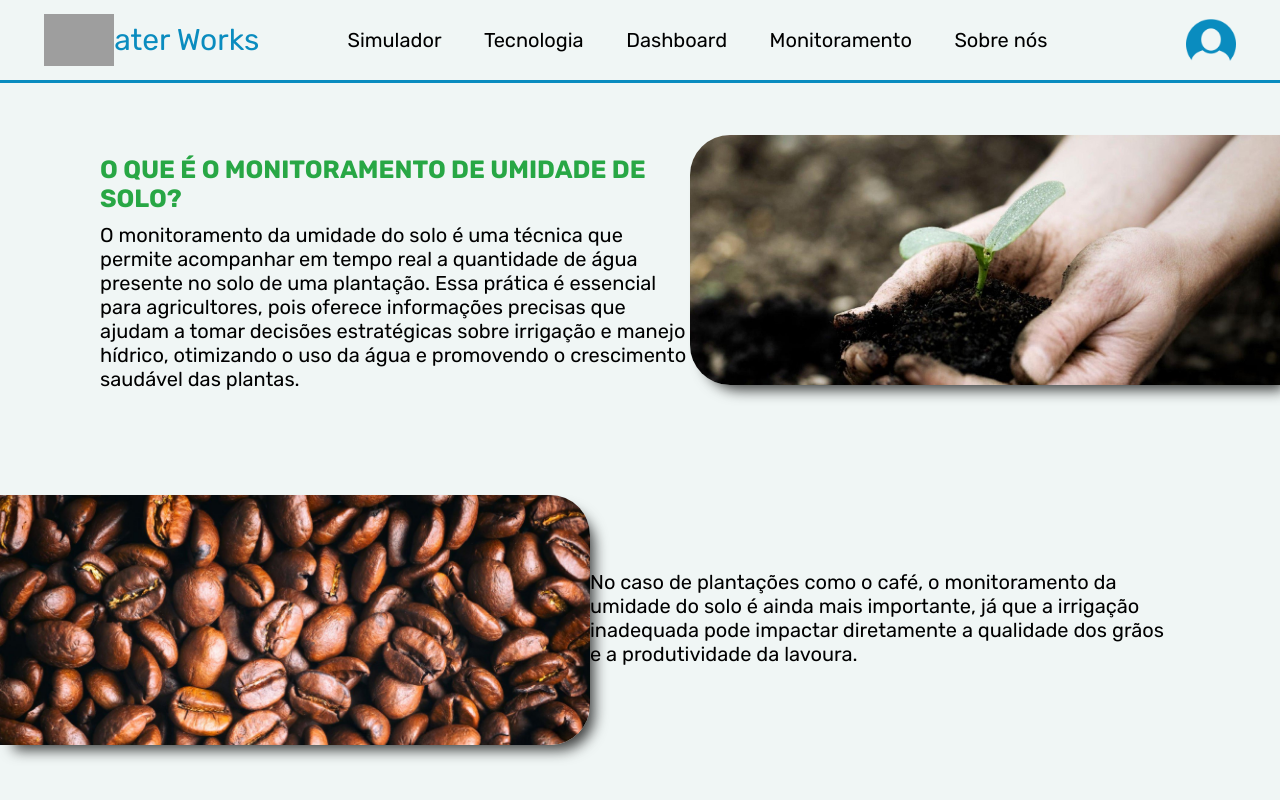
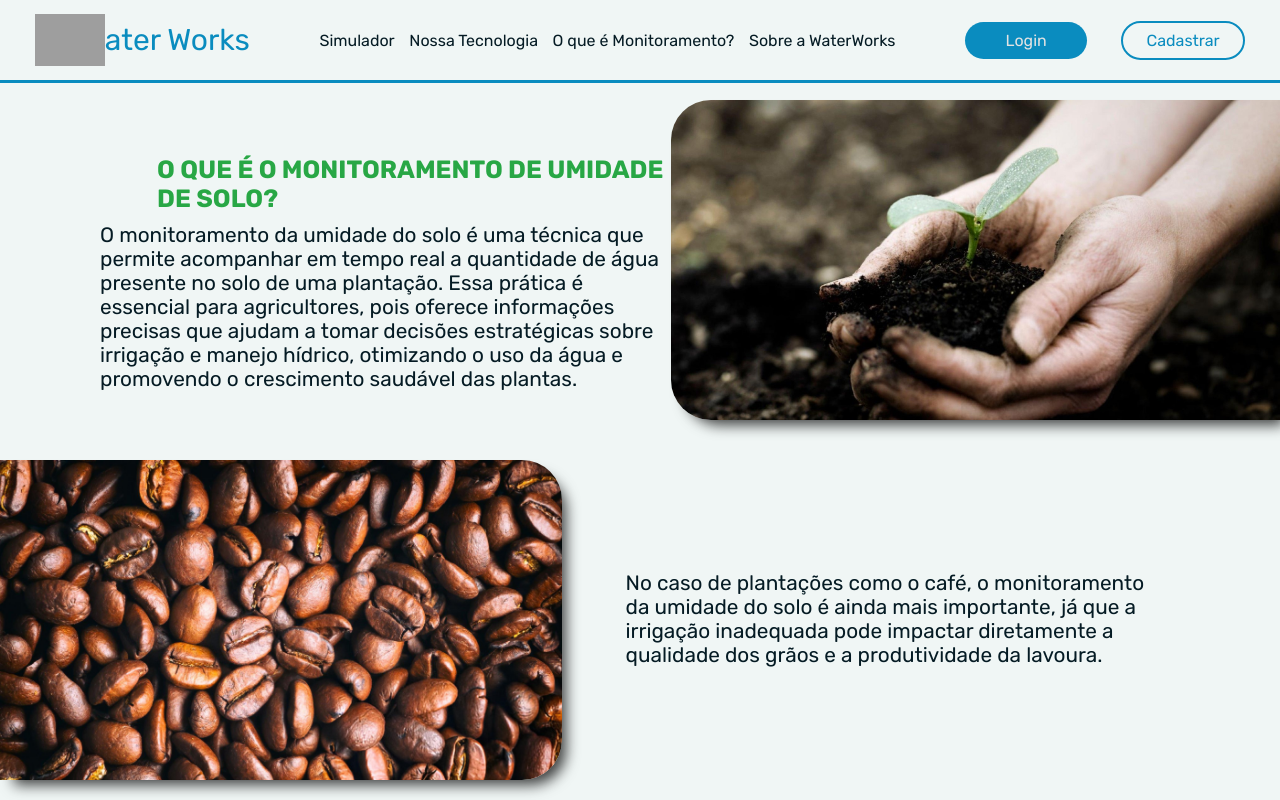
Before and after one commit to PAZanini/Sprint-2, a website: page site/pages/monitoramento.html in a window 1280 px wide. Drawn offline with Linux system fonts and the light colour scheme; grey boxes are pictures that could not be loaded.

Commit message:
ajustes na home

```diff
--- a/site/css/estiloCalculadora.css
+++ b/site/css/estiloCalculadora.css
@@ -58,72 +58,73 @@ header {
     justify-content: space-between;
     align-items: center;
     height: 100%;
-    width: 700px;
-
+    width: 45%;
+    margin: 0;
+    padding: 0;
 
     li {
-      font-size: 20px;
+      font-size: 1rem;
       color: black;
       text-decoration: none;
-      transition: color 0.3s ease-in-out, transform 0.3s ease-in-out;
-
-      &:hover {
-        transform: scale(1.05);
-        color: #0A8CBF;
-      }
 
       a {
-        color: black;
+        color: #051b24;
         text-decoration: none;
         transition: color 0.2s ease-in-out, transform 0.2s ease-in-out;
 
         &:hover {
-          transform: scale(1.03);
+          transform: scale(1.01);
           color: #0A8CBF;
         }
       }
     }
   }
 
+
   .entrar {
     display: flex;
-    justify-content: flex-end;
+    width: 280px;
     height: 100%;
-    width: 100px;
     align-items: center;
+    justify-content: space-between;
 
-    img {
-      width: 50px;
-      height: 50px;
-      transition: color 0.3s ease-in-out, transform 0.3s ease-in-out;
+    .login {
+      display: flex;
+      align-items: center;
+      justify-content: center;
+      width: 122px;
+      height: 37px;
+      border-radius: 50px;
+      background-color: #0A8CBF;
+      color: #e3e3e3;
+      transition: color 0.2s ease-in-out, transform 0.2s ease-in-out;
 
+      &:hover {
+        transform: scale(1.01);
+        background-color: #41a8d1;
+      }
     }
 
-    li {
-      font-size: 20px;
-      color: black;
-      text-decoration: none;
-      transition: color 0.3s ease-in-out, transform 0.3s ease-in-out;
+    .registrar {
+      display: flex;
+      align-items: center;
+      justify-content: center;
+      width: 120px;
+      height: 35px;
+      border-radius: 50px;
+      border: 2px solid #0A8CBF;
+      color: #0A8CBF;
+      transition: color 0.2s ease-in-out, transform 0.2s ease-in-out;
 
       &:hover {
-        transform: scale(1.05);
-        color: #0A8CBF;
+        transform: scale(1.01);
+        border: 2px solid #41a8d1;
+        color: #41a8d1;
       }
 
-      a {
-        color: black;
-        text-decoration: none;
-        transition: color 0.2s ease-in-out, transform 0.2s ease-in-out;
-
-        &:hover {
-          transform: scale(1.03);
-          color: #0A8CBF;
-        }
-      }
     }
   }
 }
-
 
 .lugar {
   width: 100%;
--- a/site/css/index.css
+++ b/site/css/index.css
@@ -6,6 +6,7 @@ html, body {
     font-family: 'Rubik', sans-serif;
     scroll-padding-top: 80px;
     background-color: #F0F6F5;
+    font-size: 16px;
 
 }
 
@@ -60,68 +61,70 @@ header {
         justify-content: space-between;
         align-items: center;
         height: 100%;
-        width: 700px;
-
+        width: 45%;
+        margin: 0;
+        padding: 0;
 
         li {
-            font-size: 20px;
+            font-size: 1rem;
             color: black;
             text-decoration: none;
-            transition: color 0.3s ease-in-out, transform 0.3s ease-in-out;
-
-            &:hover {
-                transform: scale(1.05);
-                color: #0A8CBF;
-            }
 
             a {
-                color: black;
+                color: #051b24;
                 text-decoration: none;
                 transition: color 0.2s ease-in-out, transform 0.2s ease-in-out;
 
                 &:hover {
-                    transform: scale(1.03);
+                    transform: scale(1.01);
                     color: #0A8CBF;
                 }
             }
         }
     }
 
+
     .entrar {
         display: flex;
-        justify-content: flex-end;
+        width: 280px;
         height: 100%;
-        width: 100px;
         align-items: center;
+        justify-content: space-between;
 
-        img {
-            width: 50px;
-            height: 50px;
-            transition: color 0.3s ease-in-out, transform 0.3s ease-in-out;
-
-        }
-
-        li {
-            font-size: 20px;
-            color: black;
-            text-decoration: none;
-            transition: color 0.3s ease-in-out, transform 0.3s ease-in-out;
-
-            &:hover {
-                transform: scale(1.05);
-                color: #0A8CBF;
-            }
-
-            a {
-                color: black;
-                text-decoration: none;
+        .login {
+            display: flex;
+            align-items: center;
+            justify-content: center;
+            width: 122px;
+            height: 37px;
+            border-radius: 50px;
+            background-color: #0A8CBF;
+            color: #e3e3e3;
             transition: color 0.2s ease-in-out, transform 0.2s ease-in-out;
 
             &:hover {
-                    transform: scale(1.03);
-                    color: #0A8CBF;
+                transform: scale(1.01);
+                background-color: #41a8d1;
             }
         }
+
+        .registrar {
+            display: flex;
+            align-items: center;
+            justify-content: center;
+            width: 120px;
+            height: 35px;
+            border-radius: 50px;
+            border: 2px solid #0A8CBF;
+            color: #0A8CBF;
+            transition: color 0.2s ease-in-out, transform 0.2s ease-in-out;
+
+            &:hover {
+                transform: scale(1.01);
+                border: 2px solid #41a8d1;
+                color: #41a8d1;
+            }
+
         }
     }
 }
@@ -163,9 +166,8 @@ header {
                 margin: 0;
                 padding: 0;
                 text-shadow: 2px 2px 5px rgba(0, 0, 0, 0.7);
-                /* font-weight: bold; */
+                font-weight: 400;
             }
-
         }
 
         .dois {
@@ -173,12 +175,11 @@ header {
 
             p {
                 color: #F0F6F5;
-                font-size: 25px;
+                font-size: 1.5em;
                 text-align: center;
                 margin: 0;
                 padding: 0;
                 text-shadow: 2px 2px 5px rgba(0, 0, 0, 1);
-
 
                 span {
                     color: #0A8CBF;
@@ -189,7 +190,6 @@ header {
 }
 
 .simulador {
-    /* background-color: #F0F6F5; */
     border-top: 3px solid #0A8CBF;
     width: 100%;
     height: calc(100vh - 80px);
@@ -208,29 +208,30 @@ header {
 
         .texto {
             display: flex;
+            justify-content: center;
             flex-direction: column;
             width: 50%;
-            height: 90%;
-            padding: 3% 3% 0 3%;
-
+            height: 100%;
 
             h2 {
-                font-size: 60px;
-                width: 100%;
+                font-size: 3em;
+                padding: 0 1.3em;
                 margin: 0;
-                margin-bottom: 30px;
+                margin-bottom: 5%;
 
             }
 
             .botao {
+                margin: 0;
+                margin-left: 10%;
                 display: flex;
                 align-items: center;
                 justify-content: center;
                 background-color: #28a745;
                 color: #fff;
                 width: 200px;
-                height: 60px;
-                font-size: 20px;
+                height: 50px;
+                font-size: 1.1em;
                 font-weight: bold;
                 border-radius: 50px;
                 text-decoration: none;
@@ -261,27 +262,27 @@ header {
     display: flex;
     flex-direction: column;
     align-items: center;
-    /* background-color: #F0F6F5; */
-
 
     .titulo {
         background: linear-gradient(90deg, #0A8CBF, #5CCFE6);
         width: 100%;
         height: 30%;
         display: flex;
+        align-items: center;
+        justify-content: center;
         flex-direction: column;
         align-items: center;
         color: #F0F6F5;
 
         h1 {
-            font-size: 40px;
-            margin: 20px;
+            font-size: 2.5rem;
+            margin: 0 6%;
+
         }
 
         p {
-            font-size: 30px;
+            font-size: 1.5rem;
             margin: 0;
-            padding: 0;
 
         }
     }
@@ -294,15 +295,16 @@ header {
         width: 100%;
         height: 100%;
 
-
-
         .um, .dois, .tres {
-            width: 30%;
-            height: 80%;
+            width: 350px;
+            height: 370px;
             display: flex;
             flex-direction: column;
             align-items: center;
             transition: color 0.5s ease-in-out, transform 0.5s ease-in-out;
+            background-color: #e3e3e3;
+            border-radius: 10px;
+            box-shadow: 0px 6px 12px rgba(0, 0, 0, 0.3);
 
             &:hover {
                 transform: scale(1.03);
@@ -311,36 +313,33 @@ header {
             li {
                 list-style: none;
                 font-size: 20px;
-                text-align: center;
-                padding: 20px;
-                color: #0A8CBF;
+                padding: 5%;
+                color: #051b24;
             }
 
             .sensor {
                 margin-top: 30px;
-                width: 300px;
-                height: auto;
+                height: 200px;
+                width: auto;
 
             }
 
             .bancoDados {
-                width: 230px;
-                height: auto;
+                height: 200px;
+                width: auto;
+
             }
 
             .grafico {
-                margin-top: 10px;
-                width: 350px;
-                height: auto;
-            }
+                height: 200px;
+                width: auto;
 
             }
         }
-
+    }
 }
 
 .dashboard {
-    /* background-color: #F0F6F5; */
     width: 100%;
     height: calc(100vh - 80px);
     display: flex;
@@ -370,7 +369,7 @@ header {
 
             .titulo {
                 h1 {
-                    font-size: 40px;
+                    font-size: 2.3rem;
                     margin: 0;
                     padding: 0;
 
@@ -410,7 +409,6 @@ header {
     width: 100%;
     display: flex;
     align-items: center;
-    /* background-color: #F0F6F5; */
 
     .texto {
         width: 50%;
@@ -450,7 +448,6 @@ header {
             justify-content: center;
         }
 
-
         a {
             text-decoration: none;
 
@@ -461,17 +458,13 @@ header {
                 flex-direction: column;
                 align-items: center;
 
-
                 .circulo {
                     width: 150px;
                     height: 150px;
                     border-radius: 50%;
                     box-shadow: 0 0 10px rgba(0, 0, 0, 0.5);
                     background-size: cover;
-
                 }
-
-
 
                 p {
                     color: #ee169b;
@@ -485,7 +478,6 @@ header {
             .circulo {
                 background-image: url("../imgs\ -\ Home/aaron.png");
             }
-
         }
 
         .dois {
@@ -523,12 +515,14 @@ header {
 
 .footer {
     width: 100%;
-    height: calc(100vh - 80px);
+    height: 80vh;
     display: flex;
     flex-direction: column;
     align-items: center;
     background-color: #0A8CBF;
     list-style: none;
+    margin: 0;
+    padding: 0;
 
     .barrinha {
         width: 100%;
@@ -563,39 +557,37 @@ header {
 
     .links {
         width: 100%;
-        height: 30%;
+        height: 20%;
         display: flex;
         justify-content: center;
         align-items: center;
 
         .opcoes {
-            width: 50%;
-            height: 10%;
-            /* margin-left: 5%; */
+            width: 80%;
+            height: 50%;
             display: flex;
-            /* flex-direction: column; */
-            flex-wrap: wrap;
+            /* flex-wrap: wrap; */
             justify-content: space-around;
-
+            align-items: center;
 
             a {
                 color: #F0F6F5;
                 list-style: none;
                 text-decoration: none;
 
+                li {
+                    display: flex;
+                    align-items: center;
+                    justify-content: center;
                 }
-        }
-
-        a {
-            text-decoration: none;
 
 
                 .download {
                     display: flex;
-                align-items: center;
-                justify-content: center;
 
                     span {
+                        display: flex;
+                        align-items: center;
                         color: #F0F6F5;
 
                     }
@@ -608,6 +600,9 @@ header {
                     }
                 }
             }
+        }
+    }
+
 }
 
 .redes {
@@ -624,7 +619,6 @@ header {
         justify-content: space-around;
         width: 40%;
         height: 100%;
-
 
         p {
             font-weight: bold;
@@ -654,7 +648,7 @@ header {
 
 .endereco {
     width: 100%;
-        height: 10%;
+    height: 30%;
     display: flex;
     justify-content: space-between;
     align-items: center;
@@ -672,7 +666,7 @@ header {
         margin-right: 5%;
     }
 }
-}
+
 
 .cookie {
     position: fixed;
@@ -708,8 +702,6 @@ header {
         box-shadow: 0px 4px 8px rgba(0, 0, 0, 0.2);
         transition: all 0.3s ease;
 
-
-
         &:hover {
             background-color: #218838;
             box-shadow: 0px 6px 12px rgba(0, 0, 0, 0.3);
--- a/site/css/secoes.css
+++ b/site/css/secoes.css
@@ -5,6 +5,7 @@ html, body {
     padding: 0;
     font-family: 'Rubik', sans-serif;
     scroll-padding-top: 80px;
+    font-size: 16px;
 }
 
 .main-content {
@@ -58,68 +59,70 @@ header {
         justify-content: space-between;
         align-items: center;
         height: 100%;
-        width: 700px;
-
+        width: 45%;
+        margin: 0;
+        padding: 0;
 
         li {
-            font-size: 20px;
+            font-size: 1rem;
             color: black;
             text-decoration: none;
-            transition: color 0.3s ease-in-out, transform 0.3s ease-in-out;
-
-            &:hover {
-                transform: scale(1.05);
-                color: #0A8CBF;
-            }
 
             a {
-                color: black;
+                color: #051b24;
                 text-decoration: none;
                 transition: color 0.2s ease-in-out, transform 0.2s ease-in-out;
 
                 &:hover {
-                    transform: scale(1.03);
+                    transform: scale(1.01);
                     color: #0A8CBF;
                 }
             }
         }
     }
 
+
     .entrar {
         display: flex;
-        justify-content: flex-end;
+        width: 280px;
         height: 100%;
-        width: 100px;
         align-items: center;
+        justify-content: space-between;
 
-        img {
-            width: 50px;
-            height: 50px;
-            transition: color 0.3s ease-in-out, transform 0.3s ease-in-out;
+        .login {
+            display: flex;
+            align-items: center;
+            justify-content: center;
+            width: 122px;
+            height: 37px;
+            border-radius: 50px;
+            background-color: #0A8CBF;
+            color: #e3e3e3;
+            transition: color 0.2s ease-in-out, transform 0.2s ease-in-out;
 
+            &:hover {
+                transform: scale(1.01);
+                background-color: #41a8d1;
+            }
         }
 
-        li {
-            font-size: 20px;
-            color: black;
-            text-decoration: none;
-            transition: color 0.3s ease-in-out, transform 0.3s ease-in-out;
+        .registrar {
+            display: flex;
+            align-items: center;
+            justify-content: center;
+            width: 120px;
+            height: 35px;
+            border-radius: 50px;
+            border: 2px solid #0A8CBF;
+            color: #0A8CBF;
+            transition: color 0.2s ease-in-out, transform 0.2s ease-in-out;
 
             &:hover {
-                transform: scale(1.05);
-                color: #0A8CBF;
+                transform: scale(1.01);
+                border: 2px solid #41a8d1;
+                color: #41a8d1;
             }
 
-            a {
-                color: black;
-                text-decoration: none;
-                transition: color 0.2s ease-in-out, transform 0.2s ease-in-out;
-
-                &:hover {
-                    transform: scale(1.03);
-                    color: #0A8CBF;
-                }
-            }
         }
     }
 }
@@ -153,18 +156,20 @@ header {
                 padding: 0;
                 font-size: 25px;
                 margin-bottom: 10px;
+                margin-left: 10%;
             }
 
             p {
                 margin: 0;
-                color: black;
-                font-size: 20px;
+                color: #051b24;
+                font-size: 1.3rem;
+
             }
         }
 
         .imagem {
-            width: 600px;
-            height: 250px;
+            width: 50vw;
+            height: 40vh;
             border-radius: 40px 0 0 40px;
             background-image: url("../imagens/terra(1).jpg");
             background-size: cover;
@@ -186,19 +191,20 @@ header {
 
         .texto {
             display: flex;
-            margin-right: 100px;
             width: 600px;
             height: 140px;
+            margin-right: 10%;
+            margin-left: 5%;
 
             p {
-                color: black;
-                font-size: 20px;
+                color: #051b24;
+                font-size: 1.3rem;
             }
         }
 
         .imagem {
-            width: 600px;
-            height: 250px;
+            width: 50vw;
+            height: 40vh;
             border-radius: 0 40px 40px 0;
             background-image: url("../imagens/geãos\ de\ café.jpg");
             background-size: cover;
@@ -214,23 +220,13 @@ header {
     height: calc(100vh - 80px);
     width: 100%;
     display: flex;
-    /* flex-direction: column; */
-    /* align-items: center; */
-    /* justify-content: center; */
     background-color: #F0F6F5;
     padding-top: 80px;
 
-    /* .esquerda {
-        background-color: red;
-        width: 100%;
-        height: 150%;
-    } */
     .direita {
         width: 100%;
         height: 100%;
         display: flex;
-        /* align-items: center; */
-        /* justify-content: center; */
 
         .logo {
             width: 40%;
@@ -263,8 +259,8 @@ header {
             p {
                 width: 80%;
                 margin-top: 5px;
-                /* font-size: 1.3em; */
                 font-size: 3vh;
+                color: #051b24;
 
             }
 
--- a/site/pages/monitoramento.html
+++ b/site/pages/monitoramento.html
@@ -22,27 +22,38 @@
             </a>
         </div>
         <div class="opcoes">
-            <li><a href="../index.html#simulador">Simulador</a></li>
-            <li><a href="../index.html#tecnologia">Tecnologia</a></li>
-            <li><a href="../index.html#dashboard">Dashboard</a></li>
-            <li><a href="./monitoramento.html">Monitoramento</a></li>
-            <li><a href="./sobrenos.html">Sobre nós</a></li>
+            <li><a href="./calculadoraWaterWorksV3.html">Simulador</a></li>
+            <li><a href="../index.html#tecnologia">Nossa Tecnologia</a></li>
+            <!-- <li><a href="#dashboard">Dashboard</a></li> -->
+            <li><a href="./monitoramento.html">O que é Monitoramento?</a></li>
+            <li><a href="./sobrenos.html">Sobre a WaterWorks</a></li>
         </div>
         <div class="entrar">
-            <a href="./login.html"><img src="../imgs - Home/icons/imagem-do-usuario-com-fundo-preto.png" alt=""></a>
+            <a href="./login.html">
+                <div class="login">Login</div>
+            </a>
+            <a href="./tela_de_cadastro.html">
+                <div class="registrar">Cadastrar</div>
+            </a>
+            <!-- <a href="./pages/login.html"><img src="./imgs - Home/icons/imagem-do-usuario-com-fundo-preto.png"alt=""></a> -->
         </div>
     </header>
     <section class="oQueE" id="monitoramento">
         <div class="solo">
             <div class="texto">
                 <h1>O QUE É O MONITORAMENTO DE UMIDADE DE SOLO?</h1>
-                <p>O monitoramento da umidade do solo é uma técnica que permite acompanhar em tempo real a quantidade de água presente no solo de uma plantação. Essa prática é essencial para agricultores, pois oferece informações precisas que ajudam a tomar decisões estratégicas sobre irrigação e manejo hídrico, otimizando o uso da água e promovendo o crescimento saudável das plantas.</p>
+                <p>O monitoramento da umidade do solo é uma técnica que permite acompanhar em tempo real a quantidade de
+                    água presente no solo de uma plantação. Essa prática é essencial para agricultores, pois oferece
+                    informações precisas que ajudam a tomar decisões estratégicas sobre irrigação e manejo hídrico,
+                    otimizando o uso da água e promovendo o crescimento saudável das plantas.</p>
             </div>
             <div class="imagem"></div>
         </div>
         <div class="cafe">
             <div class="texto">
-                <p> No caso de plantações como o café, o monitoramento da umidade do solo é ainda mais importante, já que a irrigação inadequada pode impactar diretamente a qualidade dos grãos e a produtividade da lavoura.
+                <p> No caso de plantações como o café, o monitoramento da umidade do solo é ainda mais importante, já
+                    que a irrigação inadequada pode impactar diretamente a qualidade dos grãos e a produtividade da
+                    lavoura.
                 </p>
             </div>
             <div class="imagem"></div>
@@ -50,4 +61,5 @@
     </section>
 
 </body>
+
 </html>
```
Also changed, not shown: site/index.html (+19 -14 lines), site/pages/calculadoraWaterWorksV3.html (+12 -6 lines), site/pages/sobrenos.html (+12 -6 lines). Lines whose indentation alone changed are shown as unchanged.
